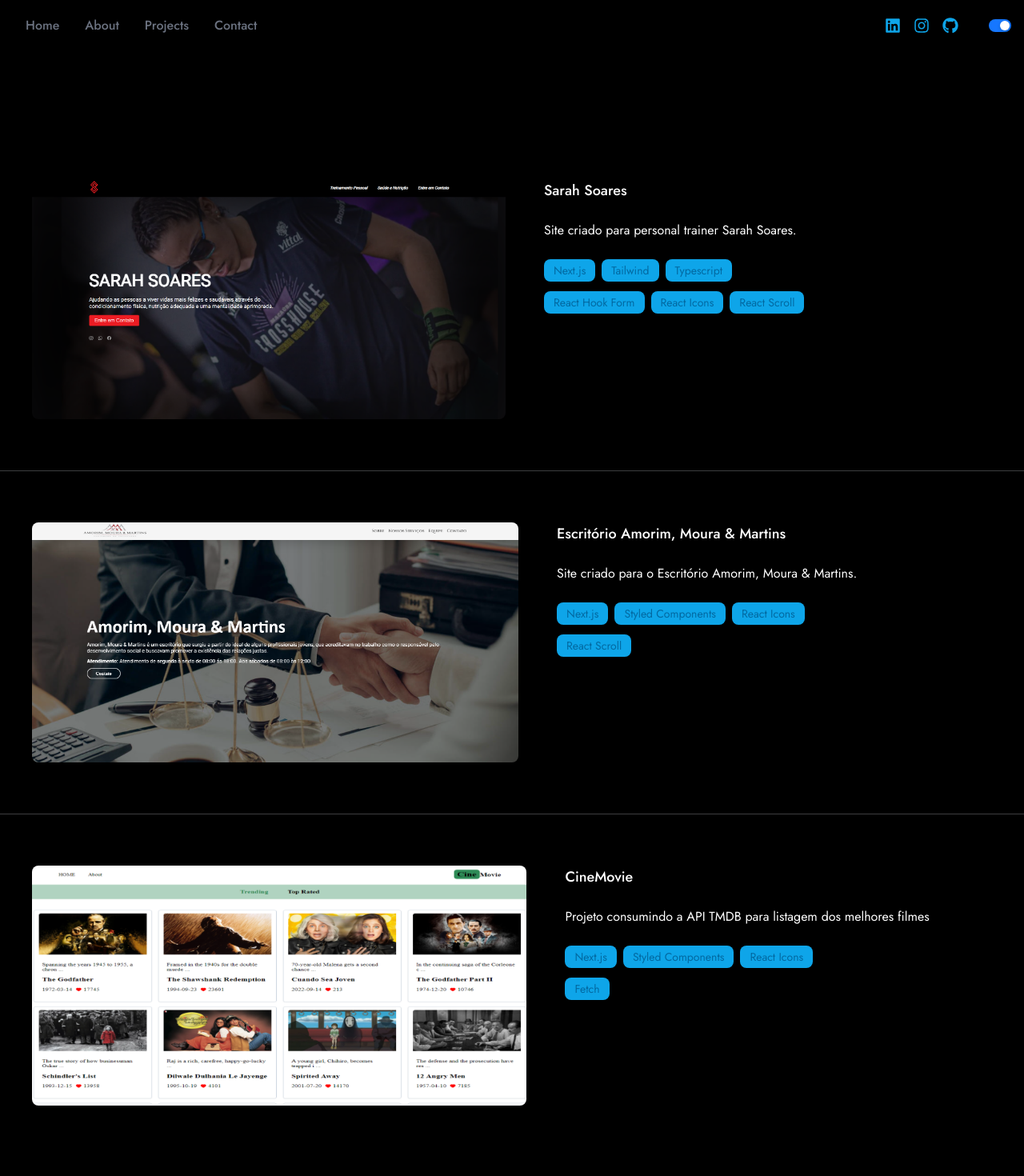
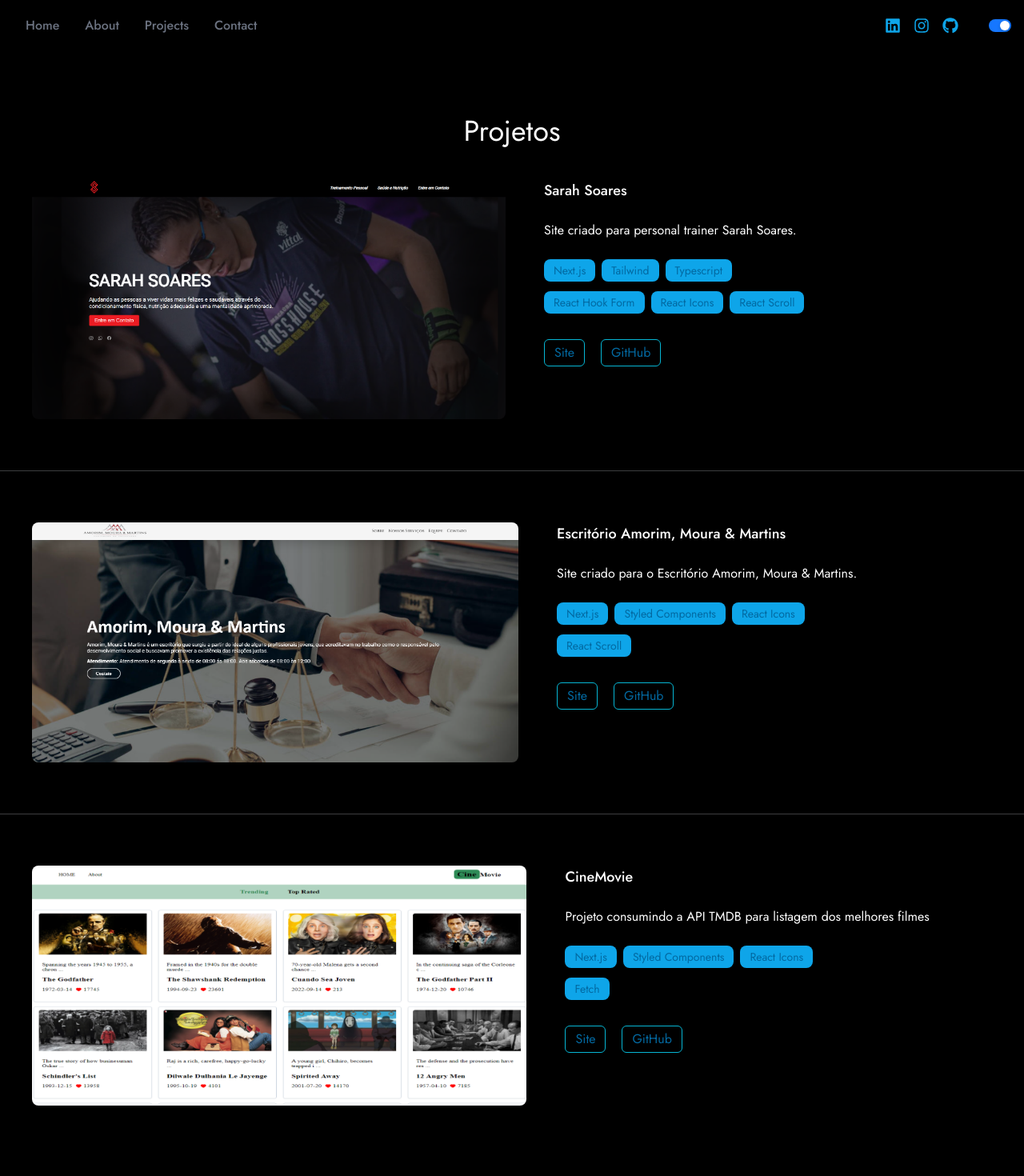
Before and after one commit to delanoquirino/delano_quirino_site, a Next.js app: page /projects in a window 1280 px wide. Shown: the top 1470 px of the page at 80% size. Built offline with nearby package versions, Linux system fonts and the light colour scheme.

Commit message:
feat:adding a button for the project's website and another for the code on github

```diff
--- /dev/null
+++ b/src/app/contact/page.tsx
@@ -0,0 +1,10 @@
+import React from 'react'
+
+const Contact = () => {
+  return (
+ <div>page</div>
+
+ )
+}
+
+export default Contact
--- a/src/app/projects/page.tsx
+++ b/src/app/projects/page.tsx
@@ -1,4 +1,4 @@
-"use client"
+"use client";
 
 import { TechBadge } from "@/components/TechBadge";
 import { Divider } from "antd";
@@ -8,7 +8,7 @@ const Projects = () => {
   return (
     <div className="bg-black dark:bg-white">
       <div className="max-w-7xl mx-auto py-20">
-        <h1 className="text-4xl text-center">Projetos</h1>
+        <h1 className="text-4xl text-center text-white dark:text-black">Projetos</h1>
         <div className="flex gap-6 md:gap-12 flex-col md:flex-row p-10">
           <div className="h-full">
             <Image
@@ -24,10 +24,9 @@ const Projects = () => {
               Sarah Soares
             </h3>
             <p className="dark:text-slate-700 text-white my-6">
-             Site criado para personal trainer Sarah Soares.
+              Site criado para personal trainer Sarah Soares.
             </p>
             <div className="flex gap-x-2 gap-y-3 flex-wrap mb-8 md:max-w-[350px]">
-
               <TechBadge name="Next.js" />
               <TechBadge name="Tailwind" />
               <TechBadge name="Typescript" />
@@ -35,11 +34,25 @@ const Projects = () => {
               <TechBadge name="React Icons" />
               <TechBadge name="React Scroll" />
             </div>
+            <div className="flex justify-start items-center gap-5">
+            <button className="text-sky-700 px-3 py-1 flex items-center justify-center rounded-md border-[1px] border-cyan-500 hover:bg-gradient-to-r from-cyan-500 to-sky-500 cursor-pointer transition duration-300 ease-in-out hover:scale-110 hover:brightness-125">
+                <a href="https://sarah-soares.vercel.app/" target="_blank">
+                  Site
+                </a>
+              </button>
+              <button className="text-sky-700 px-3 py-1 flex items-center justify-center rounded-md border-[1px] border-cyan-500 hover:bg-gradient-to-r from-cyan-500 to-sky-500 cursor-pointer transition duration-300 ease-in-out hover:scale-110 hover:brightness-125">
+                <a
+                  href="https://github.com/delanoquirino/sarah_soares"
+                  target="_blank"
+                >
+                  GitHub
+                </a>
+              </button>
+            </div>
           </div>
-
         </div>
         <div className="max-w-7xl mx-auto">
-          <Divider className='bg-[#414244] h-[1px] '/>
+          <Divider className="bg-[#414244] h-[1px] " />
         </div>
         <div className="flex gap-6 md:gap-12 flex-col md:flex-row p-10">
           <div className="h-full">
@@ -56,20 +69,33 @@ const Projects = () => {
               Escritório Amorim, Moura & Martins
             </h3>
             <p className="dark:text-slate-700 text-white my-6">
-             Site criado para o Escritório Amorim, Moura & Martins.
+              Site criado para o Escritório Amorim, Moura & Martins.
             </p>
             <div className="flex gap-x-2 gap-y-3 flex-wrap mb-8 md:max-w-[350px]">
-
               <TechBadge name="Next.js" />
               <TechBadge name="Styled Components" />
               <TechBadge name="React Icons" />
               <TechBadge name="React Scroll" />
             </div>
+            <div className="flex justify-start items-center gap-5">
+            <button className="text-sky-700 px-3 py-1 flex items-center justify-center rounded-md border-[1px] border-cyan-500 hover:bg-gradient-to-r from-cyan-500 to-sky-500 cursor-pointer transition duration-300 ease-in-out hover:scale-110 hover:brightness-125">
+                <a href="https://ammadv.vercel.app/" target="_blank">
+                  Site
+                </a>
+              </button>
+              <button className="text-sky-700 px-3 py-1 flex items-center justify-center rounded-md border-[1px] border-cyan-500 hover:bg-gradient-to-r from-cyan-500 to-sky-500 cursor-pointer transition duration-300 ease-in-out hover:scale-110 hover:brightness-125">
+                <a
+                  href="https://github.com/delanoquirino/ammadv"
+                  target="_blank"
+                >
+                  GitHub
+                </a>
+              </button>
+            </div>
           </div>
-
         </div>
         <div className="max-w-7xl mx-auto">
-          <Divider className='bg-[#414244] h-[1px]'/>
+          <Divider className="bg-[#414244] h-[1px]" />
         </div>
         <div className="flex gap-6 md:gap-12 flex-col md:flex-row p-10">
           <div className="h-full">
@@ -81,25 +107,37 @@ const Projects = () => {
               className="w-full md:min-h-full object-fill rounded-lg h-[200px] sm:h-[300px] md:w-400px]"
             />
           </div>
-          <div>
+          <div >
             <h3 className="font-medium text-lg dark:text-slate-700 text-white">
               CineMovie
             </h3>
             <p className="dark:text-slate-700 text-white my-6">
-            Projeto consumindo a API TMDB para listagem dos melhores filmes
+              Projeto consumindo a API TMDB para listagem dos melhores filmes
             </p>
             <div className="flex gap-x-2 gap-y-3 flex-wrap mb-8 md:max-w-[350px]">
-
               <TechBadge name="Next.js" />
               <TechBadge name="Styled Components" />
               <TechBadge name="React Icons" />
               <TechBadge name="Fetch" />
             </div>
+            <div className="flex justify-start items-center gap-5">
+            <button className="text-sky-700 px-3 py-1 flex items-center justify-center rounded-md border-[1px] border-cyan-500 hover:bg-gradient-to-r from-cyan-500 to-sky-500 cursor-pointer transition duration-300 ease-in-out hover:scale-110 hover:brightness-125">
+                <a href="https://cine-movie-rho.vercel.app/" target="_blank">
+                  Site
+                </a>
+              </button>
+              <button className="text-sky-700 px-3 py-1 flex items-center justify-center rounded-md border-[1px] border-cyan-500 hover:bg-gradient-to-r from-cyan-500 to-sky-500 cursor-pointer transition duration-300 ease-in-out hover:scale-110 hover:brightness-125">
+                <a
+                  href="https://github.com/delanoquirino/CineMovie"
+                  target="_blank"
+                >
+                  GitHub
+                </a>
+              </button>
+            </div>
           </div>
-
         </div>
       </div>
-
     </div>
   );
 };
```
